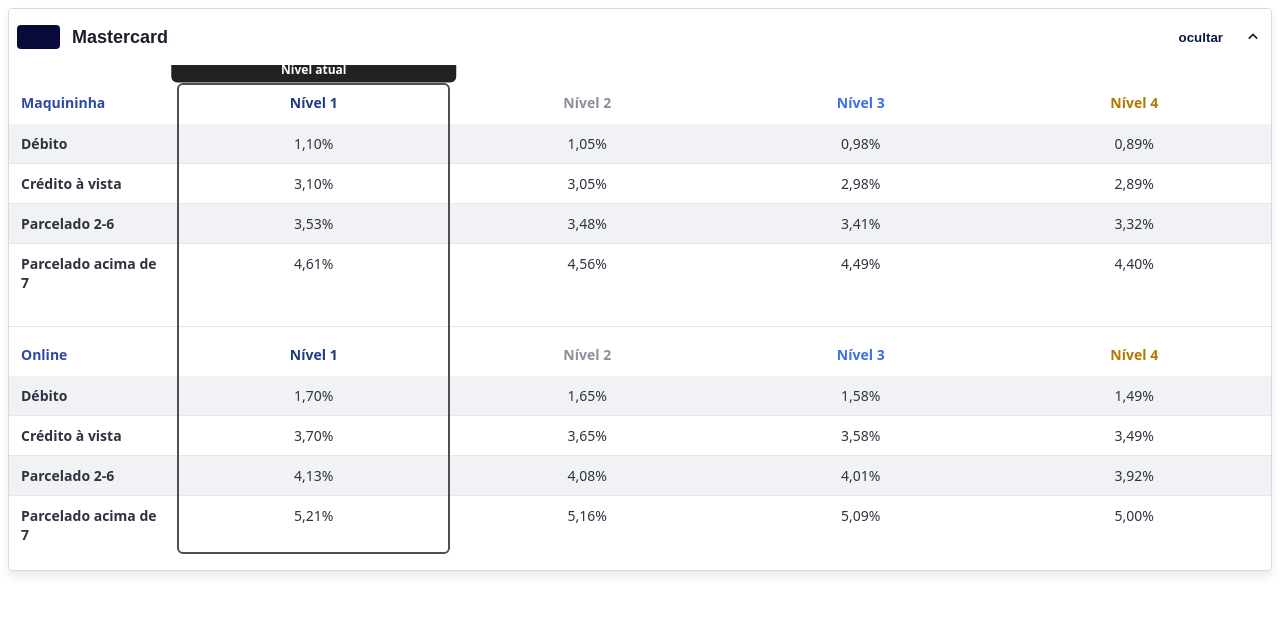
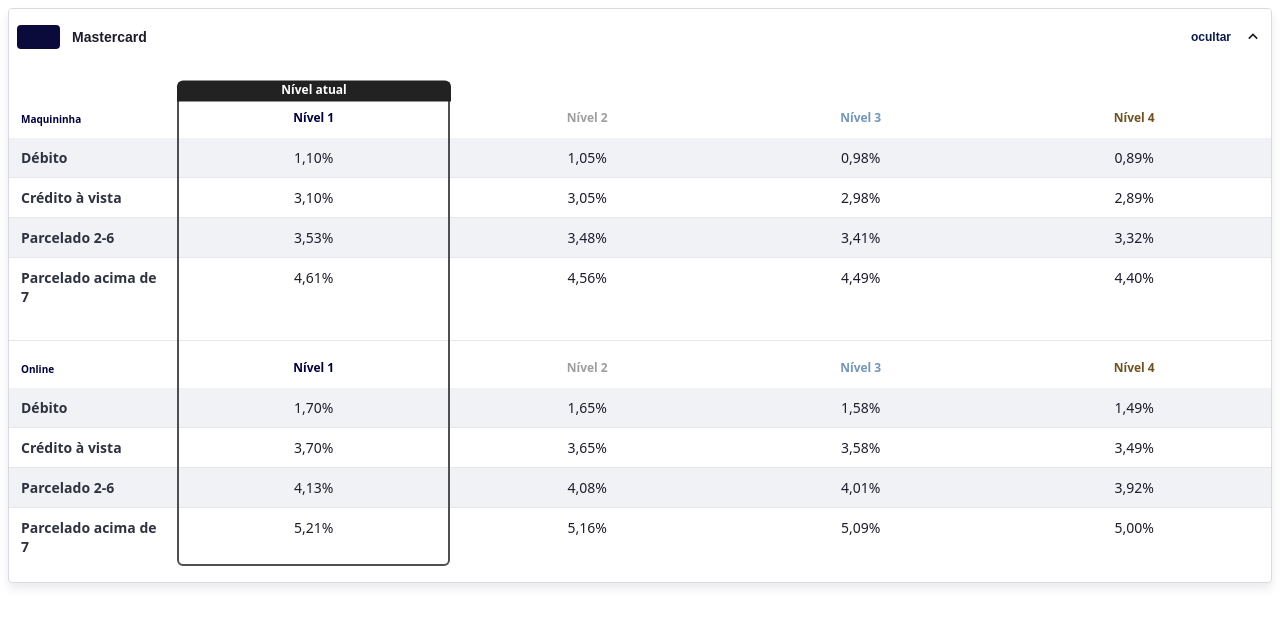
Before and after one commit to eng-ericksantos/eas-design-system, an Angular app: page /home in a window 1280 px wide. Shown: the top 626 px of the page. Built offline with nearby package versions, Linux system fonts and the light colour scheme.

Commit message:
tabela tag atual

```diff
--- a/src/app/components/bandeiras-tabela/bandeiras-tabela.component.html
+++ b/src/app/components/bandeiras-tabela/bandeiras-tabela.component.html
@@ -21,7 +21,7 @@
     <div
       #tagRef
       class="current-tag"
-      [style.left.px]="overlay.center"
+      [style.left.px]="overlay.tagLeft"
       [style.top.px]="overlay.tagTop"
       [style.width.px]="overlay.tagWidth"
     >
--- a/src/app/components/bandeiras-tabela/bandeiras-tabela.component.scss
+++ b/src/app/components/bandeiras-tabela/bandeiras-tabela.component.scss
@@ -4,14 +4,25 @@
   --min-level: 92px;
   --zebra: #f0f2f5;
   --current-border: #4f4f4f;
-  --title-blue: #2c4aa5;
-  font-family:
-    system-ui,
-    -apple-system,
-    Segoe UI,
-    Roboto,
-    Arial,
-    sans-serif;
+  --title-blue: #00003C;
+  --cell-grey: #4F4F4F;
+  font-family: "Montserrat", system-ui, -apple-system, "Segoe UI", Roboto, Arial, sans-serif;
+}
+
+/* Libera overflow e prepara stacking context para a TAG não ser cortada e ficar acima do header */
+:host ::ng-deep .cf-card {
+  position: relative;
+}
+
+:host ::ng-deep .cf-header {
+  position: relative;
+  z-index: 1;
+}
+
+:host ::ng-deep .cf-panel-inner {
+  position: relative;
+  z-index: 2;
+  overflow: visible !important;
 }
 
 :host.embedded .scroll {
@@ -41,7 +52,6 @@
   padding: 0 !important;
   margin: 0 !important;
   overflow: visible;
-  /* importante para tag/contorno */
   -webkit-overflow-scrolling: touch;
 }
 
@@ -62,8 +72,8 @@
 
 .level-head {
   padding: 10px 12px;
-  font-weight: 700;
-  font-size: 14px;
+  font-weight: 600;
+  font-size: 12px;
   text-align: center;
 }
 
@@ -72,9 +82,9 @@
 }
 
 .group-title {
-  font-weight: 700;
+  font-weight: 600;
   color: var(--title-blue);
-  font-size: 14px;
+  font-size: 10px;
 }
 
 .align-with-header {
@@ -82,6 +92,7 @@
   align-items: flex-end;
   padding-bottom: 10px;
   padding-left: 12px;
+  /* alinha com a primeira coluna */
 }
 
 .method {
@@ -94,7 +105,7 @@
   padding: 10px 10px;
   font-size: 14px;
   text-align: center;
-  color: #2f3340;
+  color: --cell-grey;
 }
 
 .row-zebra .left-col,
@@ -115,12 +126,12 @@
 
 .is-current {}
 
-/* contorno */
+/* contorno da coluna atual */
 .current-col {
   position: absolute;
   top: 0;
   border: 2px solid #4f4f4f;
-  border-radius: 6px;
+  border-radius: 0px 0px 6px 6px;
   background: transparent;
   box-shadow: none;
   box-sizing: border-box;
@@ -128,29 +139,37 @@
   z-index: 5;
 }
 
-/* TAG “Nível atual” – fora do contorno, colada na borda superior */
+/* TAG “Nível atual” – fora do contorno, com MESMA largura e colada ao topo */
 .current-tag {
   position: absolute;
   left: 0;
   top: 0;
-  /* ancoragem vem do TS via [style.left] e [style.top] */
-  transform: translate(-50%, -100%);
-  /* sobe 100% da própria altura */
-  display: inline-block;
-  padding: 6px 8px;
+  /* âncora vem do TS */
+  // transform: translate(-50%, -90%);
+  transform: translateY(-90%);
+  width: 100%;
+  /* cola na borda superior (sem gap) */
+  // display: inline-block;
+  display: flex;
+  align-items: center;
+  justify-content: center;
+  padding: 4px 6px;
+  box-sizing: border-box;
+  /* garante que width do TS já inclui padding */
   background: #222;
   color: #fff;
   font-weight: 700;
   font-size: 12px;
-  line-height: 1.2;
-  border-radius: 6px;
+  line-height: 1.05;
+  border-radius: 6px 6px 0px 0px;
   text-align: center;
   pointer-events: none;
-  z-index: 10;
-  /* acima do contorno */
-  min-width: 72px;
-  white-space: normal;
-  overflow-wrap: anywhere;
+  z-index: 1000;
+  /* Sem min-width para não “sobrar” em colunas estreitas; width vem do TS */
+  min-width: 0;
+  max-width: 100%;
+  white-space: nowrap;
+  overflow: hidden;
   word-break: break-word;
 
   &::after {
@@ -162,19 +181,19 @@
 
 /* Cores dos títulos */
 .level-1 {
-  color: #1f3b82;
+  color: #00003C;
 }
 
 .level-2 {
-  color: #8a8f99;
+  color: #9E9E9E;
 }
 
 .level-3 {
-  color: #3b6ee9;
+  color: #7495B8;
 }
 
 .level-4 {
-  color: #b17900;
+  color: #6D5322;
 }
 
 /* Responsivo */
@@ -191,8 +210,9 @@
 
   .level-head,
   .cell {
-    font-size: 13px;
-    padding: 8px 8px;
+    font-size: 12px;
+    font-weight: 600;
+    padding: 8px 8px 10px 8px;
   }
 
   .method,
--- a/src/app/components/bandeiras-tabela/bandeiras-tabela.component.ts
+++ b/src/app/components/bandeiras-tabela/bandeiras-tabela.component.ts
@@ -74,19 +74,14 @@
     center: 0,
     top: 0,
     height: 0,
-    tagTop: 0,     // topo (âncora) da TAG = mesmo topo do contorno (valor positivo e visível)
-    tagWidth: 0,   // largura da TAG = largura interna do contorno (entre as bordas)
+    tagTop: 0,     // topo (âncora) da TAG = topo do contorno (positivo)
+    tagLeft: 0,
+    tagWidth: 0,   // largura da TAG (vai igualar à largura TOTAL do contorno)
   };
 
-  /**
-   * Não criamos mais “headroom” no topo (evita espaço fantasma).
-   * A TAG fica por fora do contorno, portanto não precisa empurrar o header.
-   */
+  /** Nada de headroom no topo: 0 (evita espaço fantasma) */
   tagHeadroom = 0;
 
-  // Ajustes finos
-  private readonly BORDER = 2;     // espessura da borda do contorno (igual ao CSS)
-  private readonly OUT_GAP = 0;    // distância da TAG até a borda do contorno (0 = colada)
   private readonly TOP_OFFSET = 0; // ajuste fino do topo do contorno vs header (0 = alinhado)
 
   ngAfterViewInit(): void { setTimeout(() => this.reflowOverlay()); }
@@ -99,11 +94,9 @@
   @HostListener('window:orientationchange') onOrient() { this.reflowOverlay(); }
 
   /**
-   * Lógica:
-   * - Contorno começa na linha do primeiro header;
-   * - TAG é ancorada nesse topo (valor positivo) e *subida* via transform (-100%),
-   *   ficando por fora do retângulo e colada à borda (OUT_GAP=0).
-   * - Largura da TAG = largura entre as duas bordas do contorno.
+   * - Contorno começa no topo do primeiro header;
+   * - TAG é ancorada nesse topo e o CSS a eleva com translateY(-100%);
+   * - Largura da TAG = largura TOTAL do contorno (inclui as bordas) para alinhar borda-a-borda.
    */
   reflowOverlay() {
     const heads = this.levelHeads?.toArray();
@@ -113,22 +106,22 @@
     const container = this.scrollArea.nativeElement;
     const cRect = container.getBoundingClientRect();
 
-    // Header “Nível X” define a coluna atual
+    // Coluna atual pela célula “Nível X”
     const hRect = heads[this.nivelAtual].nativeElement.getBoundingClientRect();
     let left = hRect.left - cRect.left + container.scrollLeft;
     let width = hRect.width;
 
-    // Nunca extrapola o container
+    // Não extrapola container
     left = Math.max(0, Math.min(left, container.clientWidth - width));
     width = Math.min(width, container.clientWidth - left);
 
     // Topo do primeiro header relativo ao container
     const headerTop = rows[0].nativeElement.getBoundingClientRect().top - cRect.top;
 
-    // 1) Contorno começa no header (sem gap)
+    // 1) Contorno começa no header
     const top = Math.max(0, Math.round(headerTop + this.TOP_OFFSET));
 
-    // 2) Fim do contorno (última linha)
+    // 2) Altura do contorno até a última linha
     const lastRow = this.tableRoot.nativeElement
       .querySelector('.group:last-of-type .grid:last-of-type') as HTMLElement | null;
     const lastBottom = lastRow
@@ -136,11 +129,17 @@
       : container.scrollHeight;
     const height = Math.max(0, Math.round(lastBottom - top));
 
-    // 3) TAG: largura interna (entre as bordas) e topo ancorado ao do contorno
-    const tagWidth = Math.max(0, width - 2 * this.BORDER);
-    const tagTop = top + this.OUT_GAP; // ancorada no topo (valor positivo, visível)
+    // 3) TAG: mesma largura TOTAL do contorno (alinhada com as bordas)
+    //    (como a tag usa box-sizing: border-box, a largura informada já considera o padding)
+    // const tagWidth = Math.max(0, width);
+
+    // 4) TAG colada ao topo do contorno (o CSS sobe -100%)
+    const tagTop = top;
 
     const center = left + width / 2;
+    const tagLeft = Math.round(left);
+    const tagWidth = Math.round(width);
+
 
     this.overlay = {
       left: Math.floor(left),
@@ -149,6 +148,7 @@
       top,
       height,
       tagTop,
+      tagLeft,
       tagWidth,
     };
   }
--- a/src/app/components/collapsible/collapsible.component.scss
+++ b/src/app/components/collapsible/collapsible.component.scss
@@ -12,6 +12,7 @@
   /* laterais do conteúdo (AGORA ficam no filho .scroll) */
   --cf-pad-y: 16px;
   /* inferior do conteúdo */
+  font-family: "Montserrat", system-ui, -apple-system, "Segoe UI", Roboto, Arial, sans-serif;
 }
 
 .cf-card {
@@ -43,6 +44,15 @@
   }
 }
 
+.cf-header .cf-action {
+  margin-right: 0px;
+}
+
+/* opcional: garante que o ícone não some com outro espaçamento do lado esquerdo */
+.cf-header .cf-chevron {
+  margin-left: 0;
+}
+
 .cf-pill {
   width: 43px;
   height: 24px;
@@ -52,7 +62,7 @@
 }
 
 .cf-title {
-  font-size: 18px;
+  font-size: 14px;
   font-weight: 600;
   line-height: 24px;
 }
@@ -62,6 +72,7 @@
 }
 
 .cf-action {
+  font-size: 12px;
   font-weight: 700;
   color: var(--cf-accent);
   margin-right: 8px;
--- a/src/app/views/home/home.component.html
+++ b/src/app/views/home/home.component.html
@@ -1,9 +1,8 @@
 <app-collapsible
   title="Mastercard"
   accentColor="#0b0b3b"
-  [contentHeadroom]="10"
+  [contentHeadroom]="26"
 >
-  <!-- qualquer conteúdo quando aberto -->
   <div class="conteudo">
     <app-bandeiras-tabela [embedded]="true"></app-bandeiras-tabela>
   </div>
```
